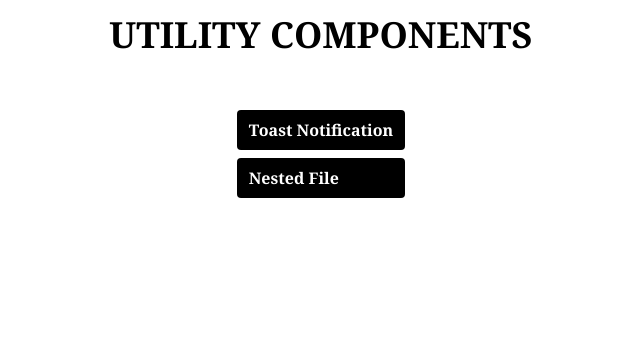
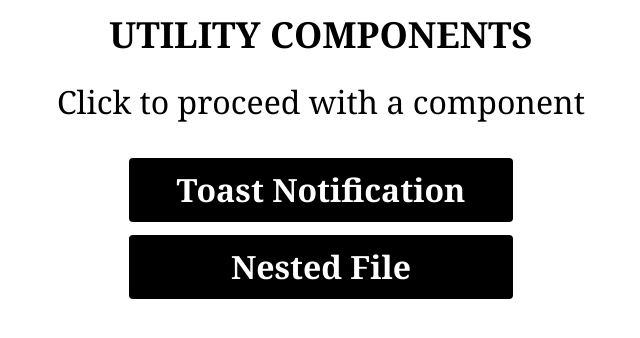
Before and after one commit to probhask/utility_component, a React (Vite) app: page / in a window 1280 px wide. Shown: the top 338 px of the page, without its empty margins (319-959 px from the left). Built offline with nearby package versions, Linux system fonts and the light colour scheme.

Commit message:
docs - add home page img

```diff
--- a/src/pages/Home/Home.module.scss
+++ b/src/pages/Home/Home.module.scss
@@ -11,7 +11,7 @@
     .home-heading{
         text-transform: uppercase;
         font-size: 1.55rem;
-        margin-bottom: 2.5rem;
+        margin-bottom: 1rem;
         text-align: center;
         font-weight: 700;
 
@@ -21,6 +21,21 @@
 
         @include lg{
             font-size: 2.25rem;
+        }
+    }
+    .home-sub-heading{
+        // text-transform: uppercase;
+        font-size: 1rem;
+        margin-bottom: 1.5rem;
+        text-align: center;
+        font-weight: 500;
+
+        @include md{
+            font-size: 1.5rem;
+        }
+
+        @include lg{
+            font-size: 2rem;
         }
     }
 
@@ -34,20 +49,31 @@
         .navigation-tab-inner{
             display: flex;
             flex-direction: column;
-            gap:0.5rem;
+            gap:0.8rem;
             color: white;
             border-radius: 0.25rem;
             padding: 0.5rem;
             font-weight: 600;
+            font-size: 1.5rem;
+
+            @include md {
+                    font-size: 1rem;
+                }
+
+                @include lg {
+                    font-size: 2rem;
+                }
 
             a{
                 @include transition-all;
                 background: #000;
-                padding: 0.5rem 0.75rem;
                 border-radius: 0.25rem;
+                padding: 0.5rem 3rem;
+                min-width: 250px;
+                text-align: center;
 
                 &:hover{
-                    transform: scale(1.045);
+                    transform: scale(1.04);
                 }
             }
         }
--- a/src/pages/Home/Home.tsx
+++ b/src/pages/Home/Home.tsx
@@ -11,6 +11,10 @@ const Home = () => {
   return (
     <main className={styles["home-wrapper"]}>
       <h1 className={styles["home-heading"]}> Utility Components</h1>
+
+      <h3 className={styles["home-sub-heading"]}>
+        Click to proceed with a component
+      </h3>
 
       <article className="container">
         <div className={styles["navigation-tab-outer"]}>
--- a/src/pages/NestedFileStructure/NestedFileStructure.tsx
+++ b/src/pages/NestedFileStructure/NestedFileStructure.tsx
@@ -84,8 +84,7 @@ const NestedFileStructure: React.FC = () => {
   return (
     <section className={styles.container}>
       <div className={styles.heading}>
-        <h1 className="">Nested File Structure</h1>
-        <h3>like VS Code</h3>
+        <h1 className="">Nested File System</h1>
       </div>
 
       <div
```
Also changed, not shown: 1 other file (tests, documents, lock files or other folders).
